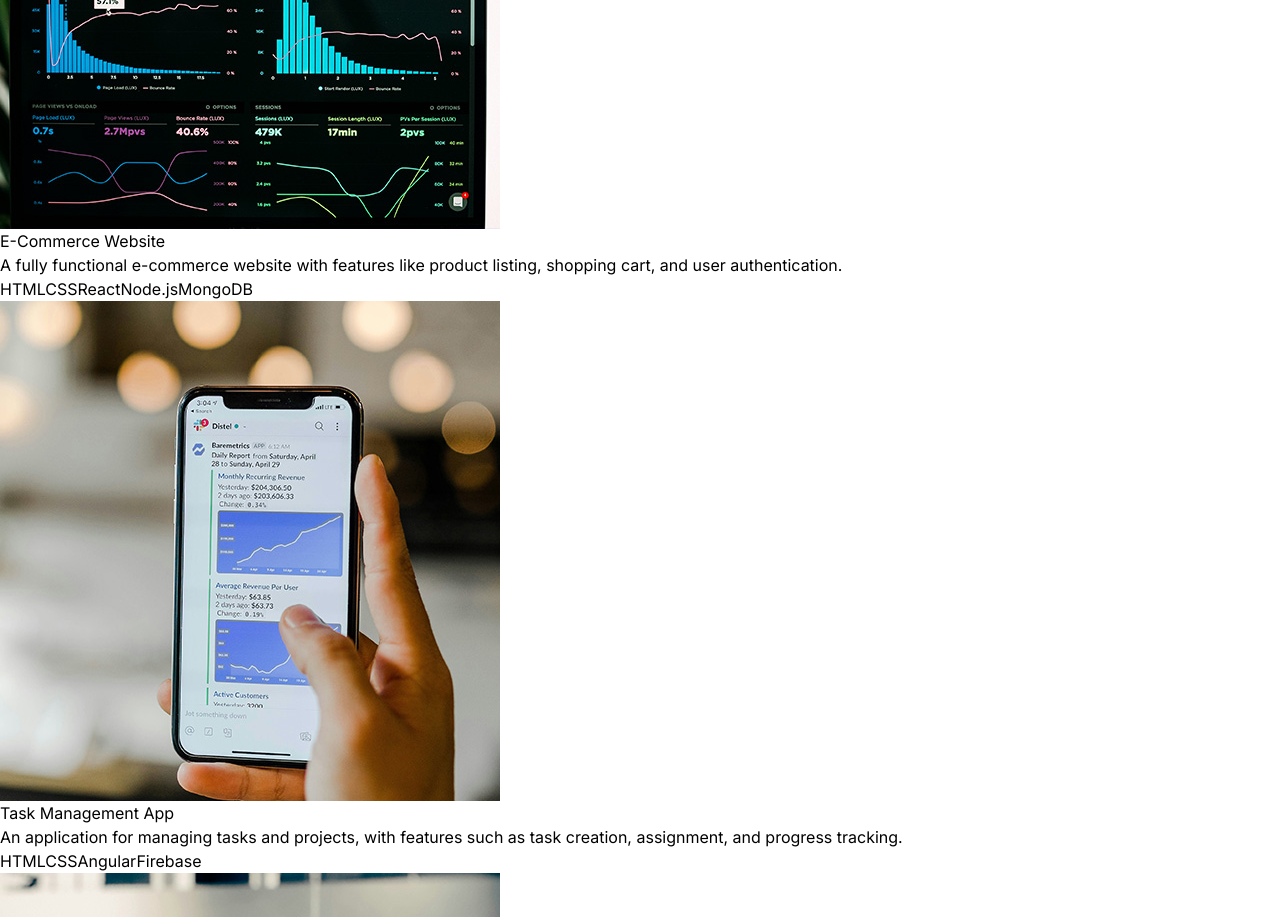
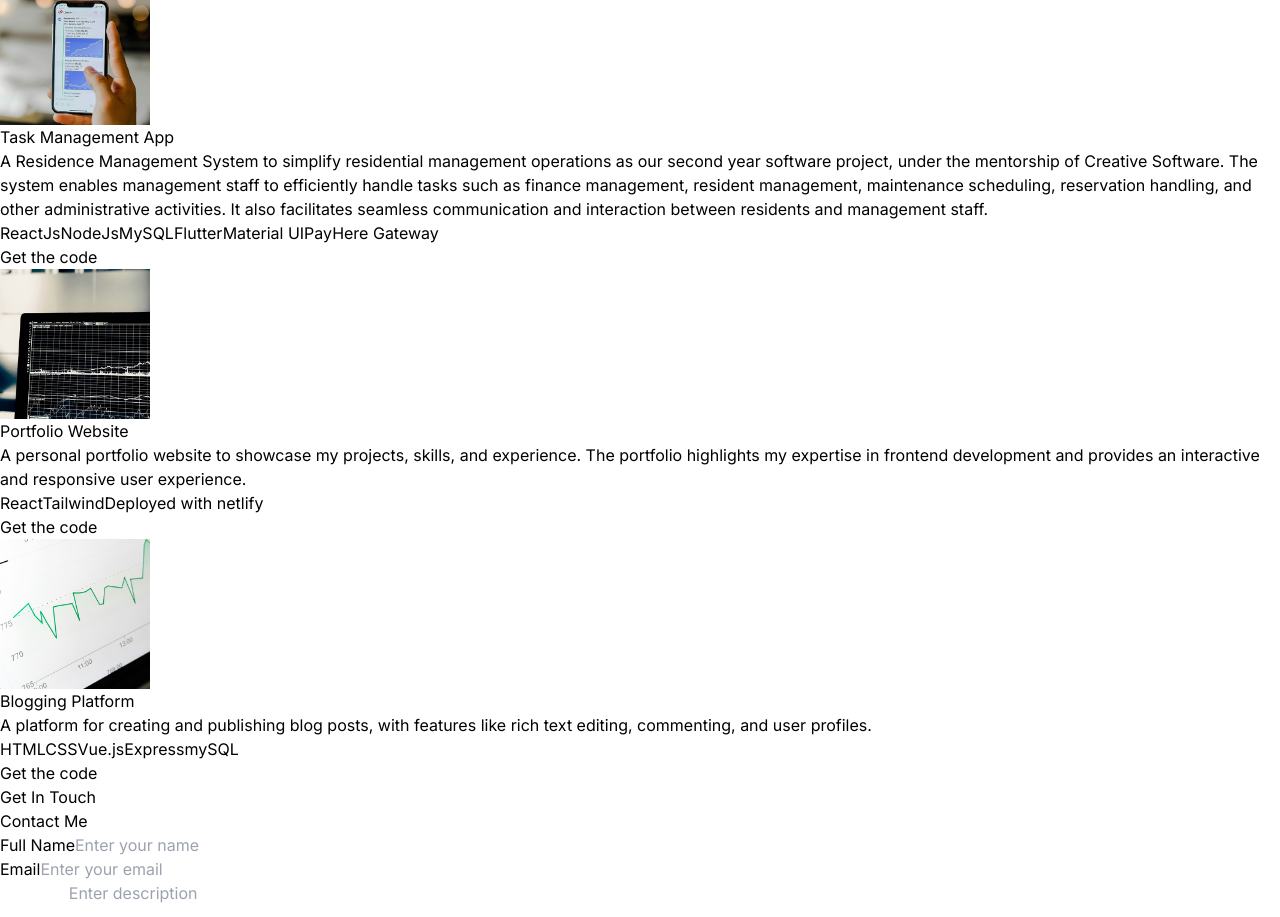
Before and after one commit to Praneeth-Kulathilaka/Personal_Portfolio, a React (Vite) app: page / in a window 1280 px wide. Shown: the part 1880-2797 px from the top of the page. Built offline with nearby package versions, Linux system fonts and the light colour scheme.

Commit message:
New Project

```diff
--- a/src/App.jsx
+++ b/src/App.jsx
@@ -12,7 +12,7 @@ const App = () => {
   return (
     <div className='overflow-x-hidden  text-neutral-300 antialiased selection:bg-cyan-300 selection:text-cyan-700'>
       <div className='fixed top-0 -z-10 h-full w-full'>
-      <div class="relative h-full w-full bg-black"><div class="absolute bottom-0 left-0 right-0 top-0 bg-[linear-gradient(to_right,#4f4f4f2e_1px,transparent_1px),linear-gradient(to_bottom,#8080800a_1px,transparent_1px)] bg-[size:14px_24px]"></div><div class="absolute left-0 right-0 top-[-10%] h-[1000px] w-[1000px] rounded-full bg-[radial-gradient(circle_400px_at_50%_300px,#fbfbfb36,#000)]"></div></div>
+      <div className="relative h-full w-full bg-black"><div className="absolute bottom-0 left-0 right-0 top-0 bg-[linear-gradient(to_right,#4f4f4f2e_1px,transparent_1px),linear-gradient(to_bottom,#8080800a_1px,transparent_1px)] bg-[size:14px_24px]"></div><div className="absolute left-0 right-0 top-[-10%] h-[1000px] w-[1000px] rounded-full bg-[radial-gradient(circle_400px_at_50%_300px,#fbfbfb36,#000)]"></div></div>
       </div>
 
       <div className='container mx-auto px-8'>
--- a/src/components/Hero.jsx
+++ b/src/components/Hero.jsx
@@ -18,7 +18,7 @@ const Hero = () => {
   return (
     <div className='border-b border-neutral-900 h-full pb-24 lg:mb-4'>
         <div className='flex flex-wrap'>
-            <div className='w-full lg:w-1/2 space-x-2 py-14'>
+            <div className='w-full lg:w-1/2 space-x-2 py-10'>
                 <div className='flex flex-col items-center lg:items-start '>
                     <motion.h1
                         variants={container(0)}
@@ -54,7 +54,7 @@ const Hero = () => {
                     <a href={cv} role='button' className='w-15 h-10 inline-flex items-center justify-center px-8 py-6 text-sm font-bold text-white transition-all duration-200 bg-primary-color rounded-3xl focus:outline-none focus:ring-2 focus:ring-offset-2 focus:ring-gray-900 bg-gradient-to-r from-purple-900 to-pink-500 border-4 border-white/100 hover:border-purple-600 hover:scale-105 hover:drop-shadow-xl'>Download CV</a>
                 </div>
             </div>
-            <div className='relative rounded-full w-full lg:w-1/2 lg:top-0'>
+            <div className='relative rounded-full w-full lg:w-1/2 lg:top-0 py-2'>
                 <div className='flex justify-center lg:pb-0 h-96 '>
                     <motion.img
                         className='rounded-full border-4 border-purple-600/70'
--- a/src/components/Projects.jsx
+++ b/src/components/Projects.jsx
@@ -3,6 +3,10 @@ import { PROJECTS } from '../constants'
 import { motion } from 'framer-motion'
 
 const Projects = () => {
+    const handleClick = (link) =>{
+        console.log("Called",link);
+        window.location.href = link
+    }
   return (
     <div className='border-b border-neutral-900 pb-4'>
         <motion.h1
@@ -11,14 +15,14 @@ const Projects = () => {
             transition={{ duration: 0.5, }}
             className='my-20 text-center text-4xl'>Projects</motion.h1>
 
-            <div className='grid grid-flow-col grid-cols-3'>
+            <div className='flex flex-wrap align-center justify-between '>
                 {PROJECTS.map((project,index)=>(
-                    <div key={index} className='mb-8 lg:justify-between'>
-                        {/* <motion.div
+                    <div key={index} className='mb-8 lg:justify-between lg:w-1/4 mr-2'>
+                        <motion.div
                             whileInView={{ opacity: 1, x:0 }}
                             initial={{ opacity: 0, x: -100 }}
                             transition={{ duration: 0.5 }}
-                            className='w-full lg:w-1/4'>
+                            className='w-full object-center'>
                             <img
                                 src={project.image}
                                 width={150}
@@ -32,7 +36,7 @@ const Projects = () => {
                             transition={{ duration: 0.5 }}
                             className='w-full max-w-xl lg:w-3/4'>
                             <h6>{project.title}</h6>
-                            <p>{project.description}</p>
+                            <p className='text-justify'>{project.description}</p>
                             {project.technologies.map((tech,index) => (
                                 <span
                                 key={index}
@@ -40,8 +44,13 @@ const Projects = () => {
                                     {tech}
                                 </span>
                             ))}
-                        </motion.div> */}
-                        <div class="max-w-sm lg:w-1/3 rounded overflow-hidden shadow-lg">
+                        </motion.div>
+                        <div className='mt-4'>
+                            <button
+                                onClick={() => handleClick(project.link)}
+                                className="rounded-2xl bg-transparent border-4 border-neutral-700 font-semibold px-4 py-2 transition-all duration-200 hover:bg-gradient-to-r from-purple-900 to-pink-500 hover:border-purple-600 ...">Get the code</button>
+                        </div>
+                        {/* <div class="max-w-sm lg:w-1/3 rounded overflow-hidden shadow-lg">
                             <img class="w-full" src={project.image} alt="Sunset in the mountains"/>
                             <div class="px-6 py-4">
                                 <div class="font-bold text-xl mb-2">{project.title}</div>
@@ -54,7 +63,7 @@ const Projects = () => {
                                     <span key={index} class="inline-block bg-gray-200 rounded-full px-3 py-1 text-sm font-semibold text-gray-700 mr-2 mb-2">{tech}</span>
                                 ))}
                             </div>
-                        </div>
+                        </div> */}
                     </div>
                 ))}
             </div>
--- a/src/constants/index.js
+++ b/src/constants/index.js
@@ -40,25 +40,28 @@ export const EXPERIENCES = [
 
 export const PROJECTS = [
   {
-    title: "E-Commerce Website",
+    title: "Residence Management System",
     image: project1,
     description:
       "A fully functional e-commerce website with features like product listing, shopping cart, and user authentication.",
     technologies: ["HTML", "CSS", "React", "Node.js", "MongoDB"],
+    link: "https://github.com/Praneeth-Kulathilaka/Personal_Portfolio",
   },
   {
     title: "Task Management App",
     image: project2,
     description:
-      "An application for managing tasks and projects, with features such as task creation, assignment, and progress tracking.",
-    technologies: ["HTML", "CSS", "Angular", "Firebase"],
+      "A Residence Management System to simplify residential management operations as our second year software project, under the mentorship of Creative Software. The system enables management staff to efficiently handle tasks such as finance management, resident management, maintenance scheduling, reservation handling, and other administrative activities. It also facilitates seamless communication and interaction between residents and management staff.",
+    technologies: ["ReactJs", "NodeJs", "MySQL", "Flutter", "Material UI", "PayHere Gateway"],
+    link: "https://github.com/Praneeth-Kulathilaka/Personal_Portfolio",
   },
   {
     title: "Portfolio Website",
     image: project3,
     description:
-      "A personal portfolio website showcasing projects, skills, and contact information.",
-    technologies: ["HTML", "CSS", "React", "Bootstrap"],
+      "A personal portfolio website to showcase my projects, skills, and experience. The portfolio highlights my expertise in frontend development and provides an interactive and responsive user experience.",
+    technologies: [ "React", "Tailwind", "Deployed with netlify"],
+    link: "https://github.com/Praneeth-Kulathilaka/Personal_Portfolio",
   },
   {
     title: "Blogging Platform",
@@ -66,6 +69,7 @@ export const PROJECTS = [
     description:
       "A platform for creating and publishing blog posts, with features like rich text editing, commenting, and user profiles.",
     technologies: ["HTML", "CSS", "Vue.js", "Express", "mySQL"],
+    link: "https://github.com/Praneeth-Kulathilaka/Personal_Portfolio",
   },
 
 ];
```
